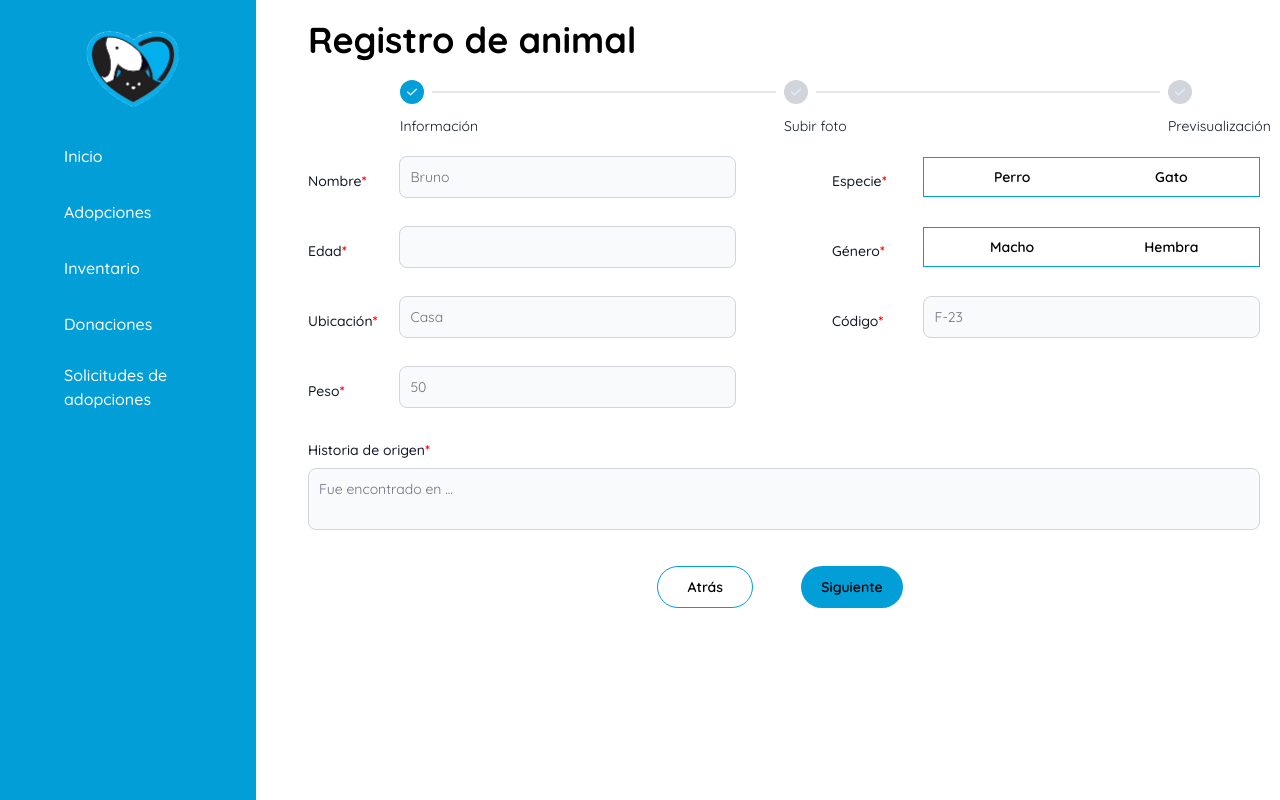
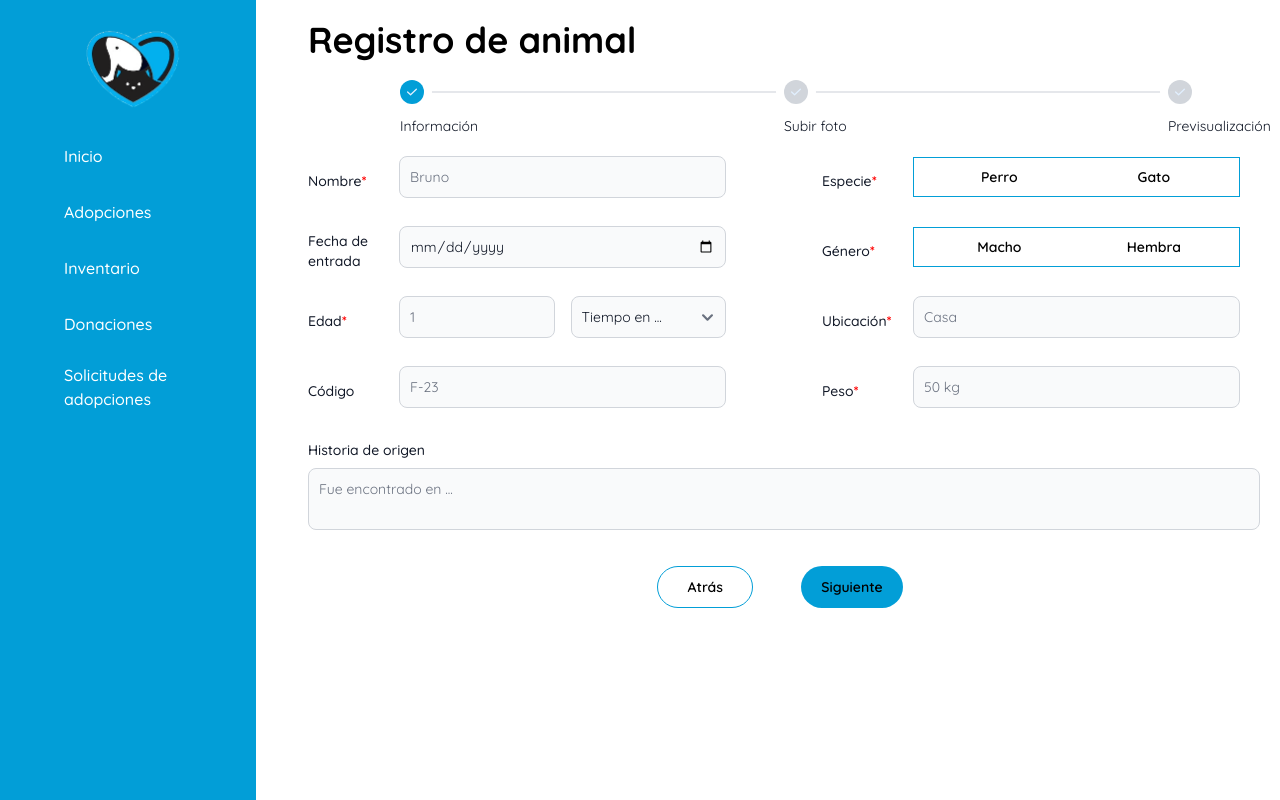
Before and after one commit to BurneoDanny/AmigosConColaWebERP, a Vue app: page /crear-animal in a window 1280 px wide. Built offline with nearby package versions, Linux system fonts and the light colour scheme; what @storybook/vue3 would draw is missing.

Commit message:
Add: new changes requested by Xavier (#26)
* Add: new changes requested by Xavier

* Fix: Searchbar position

```diff
--- a/src/components/animal_registration/StepOne.vue
+++ b/src/components/animal_registration/StepOne.vue
@@ -10,9 +10,12 @@ const perroIsSelect = ref<boolean>(false);
 const gatoIsSelect = ref<boolean>(false);
 const machoIsSelect = ref<boolean>(false);
 const hembraIsSelect = ref<boolean>(false);
+const edadDisabled = ref<boolean>(false);
 
 const especiesField = useField("especie");
 const generoField = useField("genero");
+const edadField = useField("edad");
+const tipoEdad = useField("tipo_edad");
 
 const handlePerroClick = () => {
   perroIsSelect.value = true;
@@ -37,12 +40,40 @@ const handleHembraClick = () => {
   hembraIsSelect.value = true;
   generoField.handleChange(AnimalGender.FEMALE);
 };
+
+const changeEdad = (e: Event) => {
+  const fecha = new Date((e.target as HTMLInputElement).value);
+  if (!fecha.getTime()) {
+    edadDisabled.value = false;
+  } else {
+    edadDisabled.value = true;
+    const fechaActual = new Date();
+    const diff = fechaActual.getTime() - fecha.getTime();
+    let diffDays = diff / (1000 * 60 * 60 * 24);
+    if (diffDays < 30) {
+      diffDays = Math.floor(diffDays);
+      tipoEdad.handleChange("Días");
+    } else if (diffDays < 365) {
+      diffDays = Math.floor(diffDays / 30);
+      tipoEdad.handleChange("Meses");
+    } else {
+      diffDays = Math.floor(diffDays / 365);
+      tipoEdad.handleChange("Años");
+    }
+    edadField.handleChange(diffDays);
+  }
+};
 </script>
 
 <template>
-  <div class="grid gap-6 md:gap-x-24 md:gap-y-5 mb-6 md:grid-cols-2">
+  <div class="grid gap-6 md:gap-x-24 md:gap-y-5 mb-6 md:grid-cols-2 md:mr-5">
     <div class="md:flex md:items-center md:space-x-4">
-      <Field v-slot="{ field, errorMessage }" keep-value name="nombre">
+      <Field
+        v-slot="{ field, errorMessage }"
+        :validateOnInput="true"
+        keep-value
+        name="nombre"
+      >
         <label
           class="block mb-2 text-sm font-medium text-gray-900 dark:text-white md:mb-0 md:w-24"
           for="nombre"
@@ -68,19 +99,24 @@ const handleHembraClick = () => {
     <div
       class="md:col-start-1 md:row-start-2 md:flex md:items-center md:space-x-4"
     >
-      <Field v-slot="{ field, errorMessage }" keep-value name="edad">
+      <Field
+        v-slot="{ field, errorMessage }"
+        :validateOnInput="true"
+        keep-value
+        name="fecha"
+      >
         <label
           class="block mb-2 text-sm font-medium text-gray-900 dark:text-white md:mb-0 md:w-24"
-          for="edad"
-          >Edad<strong>*</strong></label
+          for="fecha"
+          >Fecha de entrada</label
         >
         <div class="flex flex-col w-full">
           <input
-            id="edad"
+            id="fecha"
             class="block w-full bg-gray-50 border border-gray-300 text-gray-900 text-sm rounded-lg focus:ring-primary focus:border-primary p-2.5 dark:bg-gray-700 dark:border-gray-600 dark:placeholder-gray-400 dark:text-white dark:focus:ring-blue-500 dark:focus:border-blue-500"
-            placeholder=""
-            type="number"
+            type="date"
             v-bind="field"
+            @change="changeEdad"
           />
           <span class="mt-2 text-sm text-red-600 dark:text-red-500">
             {{ errorMessage }}
@@ -89,8 +125,75 @@ const handleHembraClick = () => {
       </Field>
     </div>
 
+    <div
+      class="md:col-start-1 md:row-start-3 md:flex md:items-center md:space-x-4"
+    >
+      <label
+        class="block mb-2 text-sm font-medium text-gray-900 dark:text-white md:mb-0 md:w-24"
+        for="edad"
+        >Edad<strong>*</strong></label
+      >
+      <div class="flex gap-4 items-center w-full">
+        <Field
+          v-slot="{ field, errorMessage }"
+          :validateOnInput="true"
+          keep-value
+          name="edad"
+        >
+          <div class="flex flex-col w-full">
+            <input
+              id="edad"
+              :disabled="edadDisabled"
+              class="block w-full bg-gray-50 border border-gray-300 text-gray-900 text-sm rounded-lg focus:ring-primary focus:border-primary p-2.5 dark:bg-gray-700 dark:border-gray-600 dark:placeholder-gray-400 dark:text-white dark:focus:ring-blue-500 dark:focus:border-blue-500"
+              placeholder="1"
+              type="number"
+              v-bind="field"
+            />
+            <span class="mt-2 text-sm text-red-600 dark:text-red-500">
+              {{ errorMessage }}
+            </span>
+          </div>
+        </Field>
+        <Field
+          v-slot="{ value, errorMessage, field }"
+          :validateOnInput="true"
+          keep-value
+          name="tipo_edad"
+        >
+          <div class="flex flex-col w-full">
+            <select
+              :disabled="edadDisabled"
+              class="block w-full bg-gray-50 border border-gray-300 text-gray-900 text-sm rounded-lg focus:ring-primary focus:border-primary p-2.5 dark:bg-gray-700 dark:border-gray-600 dark:placeholder-gray-400 dark:text-white dark:focus:ring-blue-500 dark:focus:border-blue-500"
+              v-bind="field"
+            >
+              <option :selected="!value" disabled value="">
+                Tiempo en ...
+              </option>
+              <option :selected="value?.includes('Días')" value="Días">
+                Días
+              </option>
+              <option :selected="value?.includes('Meses')" value="Meses">
+                Meses
+              </option>
+              <option :selected="value?.includes('Años')" value="Años">
+                Años
+              </option>
+            </select>
+            <span class="mt-2 text-sm text-red-600 dark:text-red-500">
+              {{ errorMessage }}
+            </span>
+          </div>
+        </Field>
+      </div>
+    </div>
+
     <div class="md:col-start-2 md:flex md:items-center md:space-x-4">
-      <Field v-slot="{ errorMessage }" keep-value name="especie">
+      <Field
+        v-slot="{ errorMessage }"
+        :validateOnInput="true"
+        keep-value
+        name="especie"
+      >
         <label
           class="block mb-2 text-sm font-medium text-gray-900 md:mb-0 md:w-24"
           for="especie"
@@ -130,7 +233,12 @@ const handleHembraClick = () => {
     </div>
 
     <div class="md:col-start-2 md:flex md:items-center md:space-x-4">
-      <Field v-slot="{ errorMessage }" keep-value name="genero">
+      <Field
+        v-slot="{ errorMessage }"
+        :validateOnInput="true"
+        keep-value
+        name="genero"
+      >
         <label
           class="block mb-2 text-sm font-medium text-gray-900 dark:text-white md:mb-0 md:w-24"
           for="genero"
@@ -172,8 +280,14 @@ const handleHembraClick = () => {
     </div>
 
     <div class="md:flex md:items-center md:space-x-4">
-      <Field v-slot="{ field, errorMessage }" keep-value name="ubicacion">
+      <Field
+        v-slot="{ field, errorMessage }"
+        :validateOnInput="true"
+        keep-value
+        name="ubicacion"
+      >
         <label
+          id="ubi"
           class="block mb-2 text-sm font-medium text-gray-900 dark:text-white md:mb-0 md:w-24"
           for="ubicacion"
           >Ubicación<strong>*</strong></label
@@ -195,11 +309,16 @@ const handleHembraClick = () => {
     </div>
 
     <div class="md:flex md:items-center md:space-x-4">
-      <Field v-slot="{ field, errorMessage }" keep-value name="codigo">
+      <Field
+        v-slot="{ field, errorMessage }"
+        :validateOnInput="true"
+        keep-value
+        name="codigo"
+      >
         <label
           class="block mb-2 text-sm font-medium text-gray-900 dark:text-white md:mb-0 md:w-24"
           for="codigo"
-          >Código<strong>*</strong></label
+          >Código</label
         >
         <div class="flex flex-col w-full">
           <input
@@ -218,7 +337,12 @@ const handleHembraClick = () => {
     </div>
 
     <div class="md:flex md:items-center md:space-x-4">
-      <Field v-slot="{ field, errorMessage }" keep-value name="peso">
+      <Field
+        v-slot="{ field, errorMessage }"
+        :validateOnInput="true"
+        keep-value
+        name="peso"
+      >
         <label
           class="block mb-2 text-sm font-medium text-gray-900 dark:text-white md:mb-0 md:w-24"
           for="peso"
@@ -229,7 +353,7 @@ const handleHembraClick = () => {
             id="peso"
             autocomplete="off"
             class="block w-full bg-gray-50 border border-gray-300 text-gray-900 text-sm rounded-lg focus:ring-primary focus:border-primary p-2.5"
-            placeholder="50"
+            placeholder="50 kg"
             type="number"
             v-bind="field"
           />
@@ -242,11 +366,16 @@ const handleHembraClick = () => {
   </div>
 
   <div class="mt-5">
-    <Field v-slot="{ field, errorMessage }" keep-value name="historia">
+    <Field
+      v-slot="{ field, errorMessage }"
+      :validateOnInput="true"
+      keep-value
+      name="historia"
+    >
       <label
         class="block mb-2 text-sm font-medium text-gray-900 dark:text-white"
         for="historiaOrigen"
-        >Historia de origen<strong>*</strong></label
+        >Historia de origen</label
       >
       <div class="flex flex-col w-full">
         <textarea
@@ -268,6 +397,16 @@ textarea {
   resize: none;
 }
 
+input:disabled {
+  background-color: #f3f4f6;
+  cursor: not-allowed;
+}
+
+select:disabled {
+  background-color: #f3f4f6;
+  cursor: not-allowed;
+}
+
 strong {
   color: red;
 }
--- a/src/components/home_page/SearchInput.vue
+++ b/src/components/home_page/SearchInput.vue
@@ -1,4 +1,4 @@
-<script setup lang="ts">
+<script lang="ts" setup>
 const model = defineModel();
 </script>
 
@@ -8,26 +8,26 @@ const model = defineModel();
       class="absolute inset-y-0 start-0 flex items-center ps-3 pointer-events-none"
     >
       <svg
+        aria-hidden="true"
         class="w-4 h-4 text-gray-500 dark:text-gray-400"
-        aria-hidden="true"
-        xmlns="http://www.w3.org/2000/svg"
         fill="none"
         viewBox="0 0 20 20"
+        xmlns="http://www.w3.org/2000/svg"
       >
         <path
+          d="m19 19-4-4m0-7A7 7 0 1 1 1 8a7 7 0 0 1 14 0Z"
           stroke="currentColor"
           stroke-linecap="round"
           stroke-linejoin="round"
           stroke-width="2"
-          d="m19 19-4-4m0-7A7 7 0 1 1 1 8a7 7 0 0 1 14 0Z"
         />
       </svg>
     </div>
     <input
       v-model="model"
-      class="w-full h-8 block text-sm border-primary text-gray-900 border ps-10 rounded-full bg-gray-50 md:w-64"
+      class="w-[16rem] h-8 block text-sm border-primary text-gray-900 border ps-10 rounded-full bg-gray-50 md:w-64"
+      placeholder="Buscar"
       type="search"
-      placeholder="Buscar"
     />
   </div>
 </template>
--- a/src/pages/Home.vue
+++ b/src/pages/Home.vue
@@ -136,7 +136,9 @@ const handlePreviousPage = async () => {
 
 <template>
   <div class="flex flex-col justify-center">
-    <div class="flex justify-start lg:justify-end items-center gap-3 mx-4 mt-5">
+    <div
+      class="flex justify-start lg:justify-end items-center gap-3 lg:mx-4 mt-5"
+    >
       <SearchInput v-model="search" />
       <AddButton @click="onRegisterAnimalClicked">
         <span class="hidden md:flex">Registrar Animal</span>
--- a/src/pages/animal_registration/AnimalRegistration.vue
+++ b/src/pages/animal_registration/AnimalRegistration.vue
@@ -17,21 +17,28 @@ const animalRegistrationSchemas = [
       .max(10, "Debe tener máximo 10 caracteres")
       .required("El nombre es obligatorio"),
     especie: yup.string().required("La especie es obligatoria"),
+    fecha: yup
+      .date()
+      .max(new Date(), "La fecha no puede ser mayor a la actual")
+      .optional()
+      .nullable()
+      .transform((curr, orig) => (orig === "" ? null : curr)),
     edad: yup
       .number()
       .required("La edad es obligatoria")
       .positive("La edad debe ser un número positivo")
       .integer("La edad debe ser un número entero")
       .truncate(),
+    tipo_edad: yup.string().required("Obligatorio"),
     genero: yup.string().required("El género es obligatorio"),
     ubicacion: yup.string().required("La ubicación es obligatoria"),
-    codigo: yup.string().required("El código es obligatorio"),
+    codigo: yup.string(),
     peso: yup
       .number()
       .required("El peso es obligatorio")
-      .positive("El peso debe ser positivo")
+      .positive("El peso debe un número ser positivo")
       .truncate(),
-    historia: yup.string().required("La historia de origen es obligatoria"),
+    historia: yup.string(),
   }),
   yup.object().shape({
     imagen: yup.object().json().shape({
```
